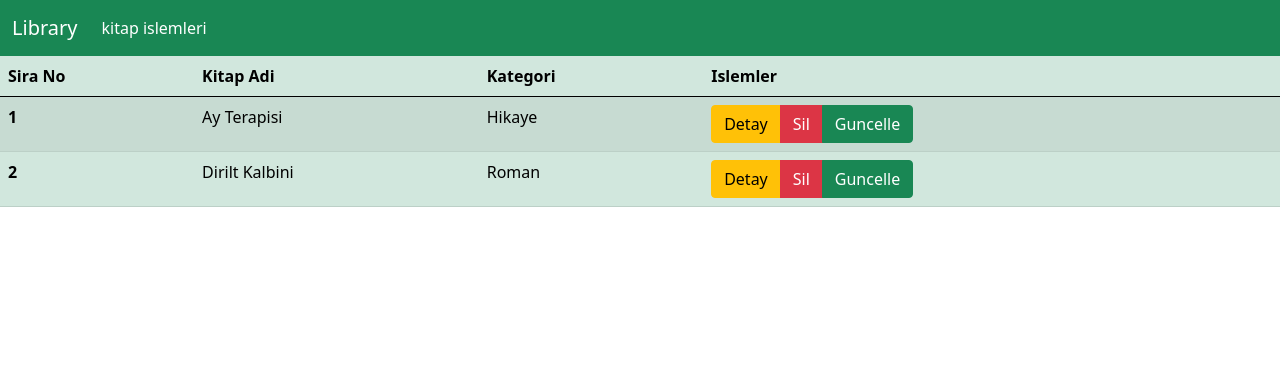
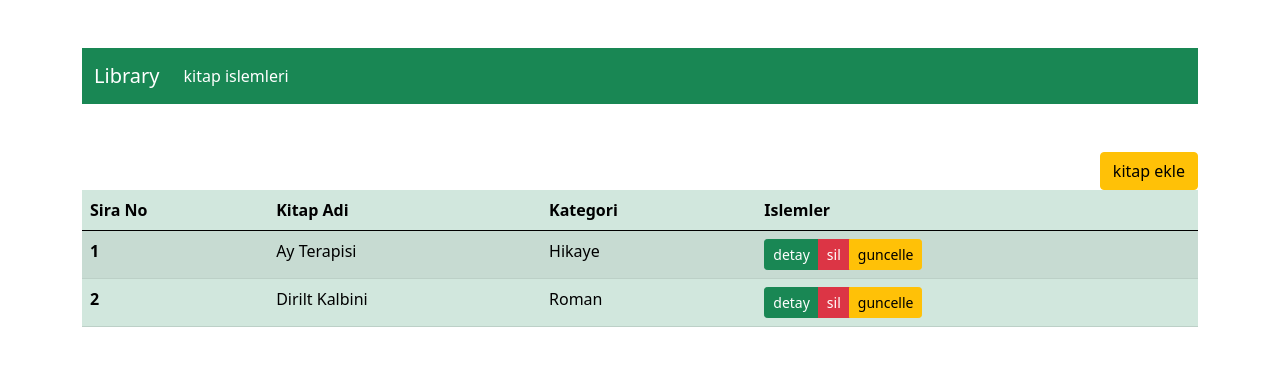
Before and after one commit to Humeyra02/libraryapp, a React (Create React App) app: page / in a window 1280 px wide. Shown: the top 366 px of the page. Built offline with nearby package versions, Linux system fonts and the light colour scheme; data requests are answered from the project's data file.

Commit message:
button component

```diff
--- /dev/null
+++ b/src/components/Button.js
@@ -0,0 +1,20 @@
+import React from "react";
+
+const Button=({
+    text="",
+    type="primary",
+    onClick=()=>{},
+    style={},
+    className=""
+           })=>{
+    return(
+        <button
+        className={`btn btn-${type} ${className}`}
+        style={style}
+        onClick={onClick}>
+            {text}
+        </button>
+    )
+}
+
+export default Button
--- a/src/components/ListBooks.js
+++ b/src/components/ListBooks.js
@@ -1,6 +1,7 @@
 import React from "react";
 import { useSelector } from "react-redux";  //state ler icin store a abone olduk
 import { upperFirstLetter, upperFirstLetter2 } from "../utils/functions";
+import Button from "./Button"
 
 const ListBooks = () => {
     const { booksState, categoriesState } =
@@ -41,15 +42,9 @@ const ListBooks = () => {
                                                 <td>{upperFirstLetter(myCategory.name)}</td>
                                                 <td>
                                                     <div className="btn-group" role="group" >
-                                                        <button type="button"
-                                                        className="btn btn-warning">
-                                                            Detay</button>
-                                                        <button type="button"
-                                                        className="btn btn-danger">
-                                                            Sil</button>
-                                                        <button type="button"
-                                                        className="btn btn-success">
-                                                            Guncelle</button>
+                                                        <Button className="btn-sm" text="detay" type="success"/>
+                                                        <Button className="btn-sm" text="sil" type="danger"/>
+                                                        <Button className="btn-sm" text="guncelle" type="warning"/>
                                                     </div>
                                                 </td>
                                             </tr>
--- a/src/pages/Home.js
+++ b/src/pages/Home.js
@@ -1,14 +1,23 @@
 import React from "react";
-import { Link } from "react-router-dom";
+import { useNavigate } from "react-router-dom";
 import Header from "../components/Header";
 import ListBooks from "../components/ListBooks";
+import Button from "../components/Button";
+
 
 const Home = () => {
+    const navigate=useNavigate()
     return (
-        <div>
+        <div className="container my-5">
             <Header />
+            <div className="contanier my-5">
+            <div className="d-flex justify-content-end">
+                <Button onClick={()=>navigate("/add-book")} type="warning" text="kitap ekle" />
+                </div>
             <ListBooks />
         </div>
+        </div>
+
     )
 }
 
```
